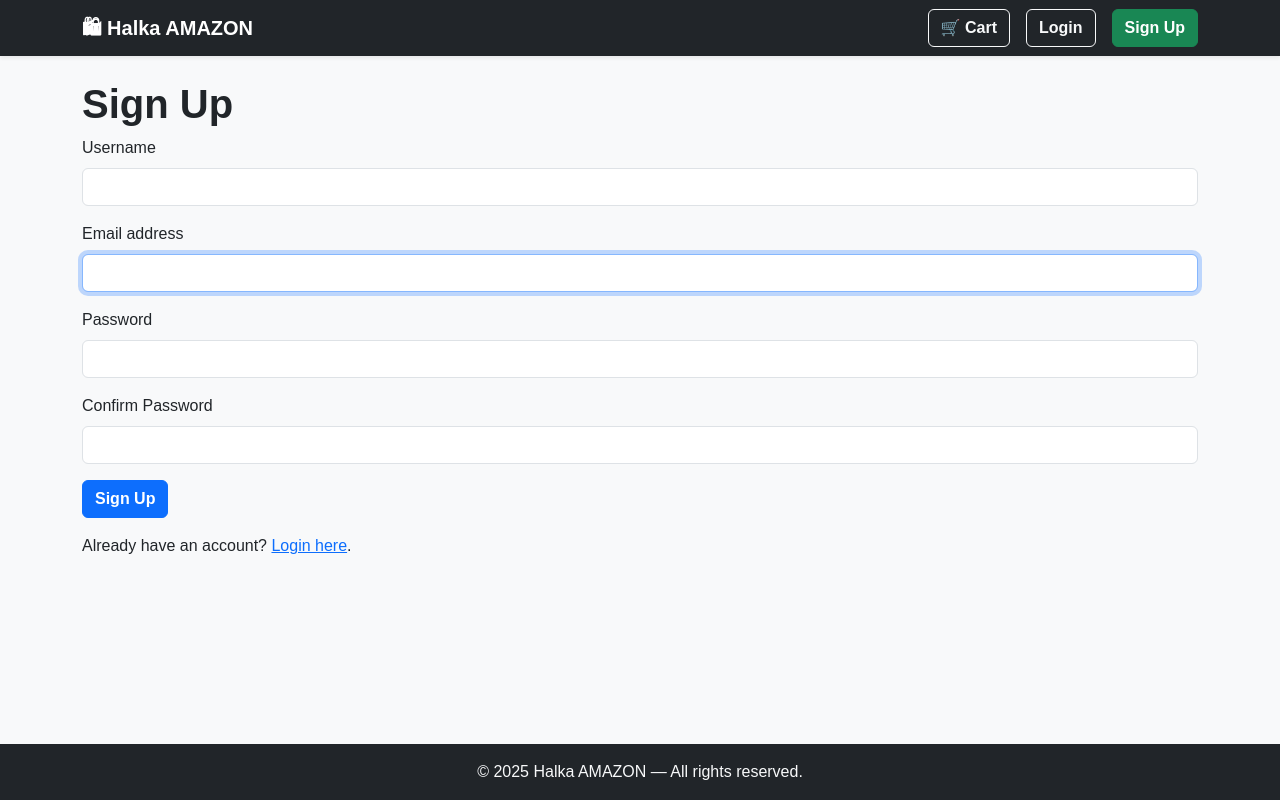
After one commit to valval001/project, a Flask app: page /signup in a window 1280 px wide. The commit adds this page. Run offline with Flask 3, Linux system fonts and the light colour scheme.

Commit message:
userlogin

```diff
--- a/app.py
+++ b/app.py
@@ -1,17 +1,41 @@
-from flask import Flask, render_template, request, redirect, url_for, session
+from flask import Flask, render_template, request, redirect, url_for, session, flash
 from flask_sqlalchemy import SQLAlchemy
+from flask_login import LoginManager, login_user, logout_user, login_required, current_user, UserMixin
+from werkzeug.security import generate_password_hash, check_password_hash
+import os
 
-import os
 app = Flask(__name__)
 app.secret_key = os.environ.get("FLASK_SECRET_KEY", "fallback-secret")
 
-# SQLAlchemy DB config
+# DB config (your Amazon RDS MySQL)
 app.config['SQLALCHEMY_DATABASE_URI'] = 'mysql+pymysql://admin:25258202Pr@database-1.cm14ws46qfvu.us-east-1.rds.amazonaws.com/product'
 app.config['SQLALCHEMY_TRACK_MODIFICATIONS'] = False
 
 db = SQLAlchemy(app)
 
-# Product model
+# Flask-Login setup
+login_manager = LoginManager()
+login_manager.init_app(app)
+login_manager.login_view = 'login'
+
+
+# Models
+
+class User(db.Model, UserMixin):
+    __tablename__ = 'users'
+    id = db.Column(db.Integer, primary_key=True)
+    email = db.Column(db.String(255), unique=True, nullable=False)
+    password_hash = db.Column(db.String(255), nullable=False)
+    created_at = db.Column(db.DateTime, server_default=db.func.now())
+    username = db.Column(db.String(150), unique=True, nullable=False)
+
+    def set_password(self, password):
+        self.password_hash = generate_password_hash(password)
+
+    def check_password(self, password):
+        return check_password_hash(self.password_hash, password)
+
+
 class Product(db.Model):
     __tablename__ = 'products'
     id = db.Column(db.Integer, primary_key=True)
@@ -20,63 +44,178 @@ class Product(db.Model):
     price = db.Column(db.Float)
     image_url = db.Column(db.String(255))
 
+
+class CartItem(db.Model):
+    __tablename__ = 'cart_items'
+    id = db.Column(db.Integer, primary_key=True)
+    user_id = db.Column(db.Integer, db.ForeignKey('users.id', ondelete='CASCADE'), nullable=False)
+    product_id = db.Column(db.Integer, db.ForeignKey('products.id', ondelete='CASCADE'), nullable=False)
+    quantity = db.Column(db.Integer, default=1, nullable=False)
+    added_at = db.Column(db.DateTime, server_default=db.func.now())
+
+    user = db.relationship('User', backref='cart_items')
+    product = db.relationship('Product')
+
+
+@login_manager.user_loader
+def load_user(user_id):
+    return User.query.get(int(user_id))
+
+
+# Helper to load user's cart from DB to session (cache)
+def load_cart_to_session():
+    if current_user.is_authenticated:
+        cart_items = CartItem.query.filter_by(user_id=current_user.id).all()
+        # Flatten product_ids in session cart as list, repeated by quantity
+        session['cart'] = []
+        for item in cart_items:
+            session['cart'].extend([item.product_id] * item.quantity)
+    else:
+        session['cart'] = []
+
+
+# Routes
+
 @app.route('/')
 def index():
     page = request.args.get('page', 1, type=int)
-    per_page = 2  # number of products per page
+    per_page = 3
 
     pagination = Product.query.paginate(page=page, per_page=per_page, error_out=False)
     products = pagination.items
+    return render_template("index.html", products=products, pagination=pagination)
 
-    return render_template("index.html", products=products, pagination=pagination)
+
 @app.route('/product/<int:product_id>')
 def product(product_id):
     product = Product.query.get_or_404(product_id)
     return render_template("product.html", product=product)
 
+
 @app.route('/add_to_cart/<int:product_id>')
+@login_required
 def add_to_cart(product_id):
-    cart = session.get('cart', [])
-    cart.append(product_id)
-    session['cart'] = cart
+    # Check if item already in cart DB
+    cart_item = CartItem.query.filter_by(user_id=current_user.id, product_id=product_id).first()
+    if cart_item:
+        cart_item.quantity += 1
+    else:
+        cart_item = CartItem(user_id=current_user.id, product_id=product_id, quantity=1)
+        db.session.add(cart_item)
+    db.session.commit()
+    load_cart_to_session()
     return redirect(request.referrer or url_for('index'))
 
+
 @app.route('/remove_from_cart/<int:product_id>')
+@login_required
 def remove_from_cart(product_id):
-    cart = session.get('cart', [])
-    if product_id in cart:
-        cart.remove(product_id)
-        session['cart'] = cart
+    cart_item = CartItem.query.filter_by(user_id=current_user.id, product_id=product_id).first()
+    if cart_item:
+        if cart_item.quantity > 1:
+            cart_item.quantity -= 1
+        else:
+            db.session.delete(cart_item)
+        db.session.commit()
+    load_cart_to_session()
     return redirect(url_for('cart'))
 
+
 @app.route('/cart')
+@login_required
 def cart():
-    cart = session.get('cart', [])
+    cart_items = CartItem.query.filter_by(user_id=current_user.id).all()
     items = []
     total = 0
-    for product_id in cart:
-        product = Product.query.get(product_id)
+    for item in cart_items:
+        product = item.product
         if product:
-            items.append(product)
-            total += product.price
+            items.append({'product': product, 'quantity': item.quantity})
+            total += product.price * item.quantity
     return render_template("cart.html", items=items, total=total)
 
+
 @app.route('/checkout', methods=['GET', 'POST'])
+@login_required
 def checkout():
-    cart = session.get('cart', [])
+    cart_items = CartItem.query.filter_by(user_id=current_user.id).all()
     items = []
     total = 0
-    for product_id in cart:
-        product = Product.query.get(product_id)
+    for item in cart_items:
+        product = item.product
         if product:
-            items.append(product)
-            total += product.price
+            items.append({'product': product, 'quantity': item.quantity})
+            total += product.price * item.quantity
 
     if request.method == 'POST':
-        session['cart'] = []
+        # Clear cart on checkout
+        CartItem.query.filter_by(user_id=current_user.id).delete()
+        db.session.commit()
+        load_cart_to_session()
         return render_template('thankyou.html')
 
     return render_template("checkout.html", items=items, total=total)
 
+
+@app.route('/login', methods=['GET', 'POST'])
+def login():
+    if current_user.is_authenticated:
+        return redirect(url_for('index'))
+
+    if request.method == 'POST':
+        email = request.form['email'].strip().lower()
+        password = request.form['password']
+
+        user = User.query.filter_by(email=email).first()
+        if user and user.check_password(password):
+            login_user(user)
+            load_cart_to_session()
+            flash("Logged in successfully.", "success")
+            return redirect(url_for('index'))
+        else:
+            flash("Invalid email or password.", "danger")
+
+    return render_template('login.html')
+
+
+@app.route("/signup", methods=["GET", "POST"])
+def signup():
+    if request.method == "POST":
+        username = request.form["username"]
+        email = request.form["email"]
+        password = request.form["password"]
+        confirm_password = request.form["confirm_password"]
+
+        if password != confirm_password:
+            flash("Passwords do not match", "danger")
+            return redirect(url_for("signup"))
+
+        if User.query.filter_by(username=username).first():
+            flash("Username already exists", "danger")
+            return redirect(url_for("signup"))
+
+        if User.query.filter_by(email=email).first():
+            flash("Email already exists", "danger")
+            return redirect(url_for("signup"))
+
+        user = User(username=username, email=email)
+        user.set_password(password)
+        db.session.add(user)
+        db.session.commit()
+        flash("Account created! Please log in.", "success")
+        return redirect(url_for("login"))
+
+    return render_template("signup.html")
+
+
+@app.route('/logout')
+@login_required
+def logout():
+    logout_user()
+    session.pop('cart', None)
+    flash("You have been logged out.", "info")
+    return redirect(url_for('index'))
+
+
 if __name__ == '__main__':
     app.run(host='0.0.0.0', port=5000, debug=True)
--- a/requirements.txt
+++ b/requirements.txt
@@ -12,3 +12,4 @@ pymysql
 python-dotenv
 pytest
 pytest-mock
+flask-login
--- a/static/style.css
+++ b/static/style.css
@@ -1,39 +1,142 @@
+/* Fonts & colors */
 body {
-    background-color: #f8f9fa;
-    font-family: 'Segoe UI', Tahoma, Geneva, Verdana, sans-serif;
+  font-family: 'Poppins', sans-serif;
+  background-color: #f8f9fa;
+  color: #212529;
+  min-height: 100vh;
+  display: flex;
+  flex-direction: column;
 }
 
-.product-card {
-    transition: transform 0.3s ease-in-out, box-shadow 0.3s ease-in-out;
+h1, h5 {
+  font-weight: 600;
 }
 
-.product-card:hover {
-    transform: scale(1.05);
-    box-shadow: 0 12px 24px rgba(0, 0, 0, 0.15);
+/* Navbar */
+.navbar-primary {
+  background-color: #0d6efd !important;
 }
 
-.navbar-brand {
-    font-weight: 700;
+.navbar-primary .navbar-brand,
+.navbar-primary .nav-link,
+.navbar-primary .btn-outline-light {
+  color: white !important;
+  font-weight: 600;
 }
 
+.navbar-primary .nav-link:hover,
+.navbar-primary .btn-outline-light:hover {
+  color: #cce5ff !important;
+}
+
+/* Cards */
+.card {
+  box-shadow: 0 4px 12px rgba(0,0,0,0.1);
+  border-radius: 10px;
+  transition: transform 0.3s ease, box-shadow 0.3s ease;
+  overflow: hidden;
+}
+
+.card:hover {
+  transform: translateY(-5px);
+  box-shadow: 0 12px 25px rgba(0,0,0,0.15);
+}
+
+.card-img-top {
+  width: 100%;
+  max-height: 220px;
+  object-fit: contain;
+  padding: 10px;
+  background-color: #fff;
+}
+
+/* Cart images */
+.cart-img {
+  width: 80px;
+  height: 80px;
+  object-fit: contain;
+  background-color: #fff;
+  padding: 5px;
+  border-radius: 8px;
+}
+
+/* Buttons */
+.btn-primary {
+  background-color: #0d6efd;
+  border-color: #0d6efd;
+  font-weight: 600;
+  transition: all 0.3s ease;
+  border-radius: 6px;
+}
+
+.btn-primary:hover {
+  background-color: #0a58ca;
+  border-color: #0a58ca;
+  transform: scale(1.05);
+  box-shadow: 0 6px 15px rgba(13, 110, 253, 0.5);
+}
+
+.btn-success {
+  background-color: #198754;
+  border-color: #198754;
+  font-weight: 600;
+  border-radius: 6px;
+  transition: all 0.3s ease;
+}
+
+.btn-success:hover {
+  background-color: #146c43;
+  border-color: #146c43;
+  transform: scale(1.05);
+  box-shadow: 0 6px 15px rgba(25, 135, 84, 0.5);
+}
+
+/* Improve pagination styling */
+.pagination .page-link {
+  border-radius: 8px;
+  transition: background-color 0.3s;
+}
+
+.pagination .page-link:hover {
+  background-color: #e9ecef;
+}
+
+/* Align buttons and badge */
+.btn-outline-light.position-relative {
+  display: flex;
+  align-items: center;
+  gap: 6px;
+}
+
+/* Footer */
 footer {
-    margin-top: 50px;
-    font-size: 0.9rem;
+  margin-top: auto;
 }
-.pagination {
-    text-align: center;
-    margin-top: 30px;
+
+/* Responsive */
+@media (max-width: 768px) {
+  .card-img-top {
+    max-height: 180px;
+  }
+
+  .cart-img {
+    width: 65px;
+    height: 65px;
+  }
 }
-.pagination a {
-    display: inline-block;
-    padding: 10px 15px;
-    margin: 0 5px;
-    text-decoration: none;
-    border: 1px solid #ccc;
-    color: #333;
+
+@media (max-width: 480px) {
+  .card-img-top {
+    max-height: 150px;
+  }
+
+  .cart-img {
+    width: 60px;
+    height: 60px;
+  }
 }
-.pagination a.active {
-    background-color: #007BFF;
-    color: white;
-    border-color: #007BFF;
+
+.navbar .btn {
+  margin-left: 8px;
+  font-weight: 600;
 }
--- a/templates/base.html
+++ b/templates/base.html
@@ -24,23 +24,49 @@
         </button>
         <div class="collapse navbar-collapse justify-content-end" id="navbarNav">
             <ul class="navbar-nav align-items-center">
-                    <li class="nav-item">
-                        <a href="{{ url_for('cart') }}" class="btn btn-outline-light position-relative nav-link px-3">
+                <li class="nav-item me-2">
+                    <a href="{{ url_for('cart') }}" class="btn btn-outline-light position-relative">
                         🛒 Cart
                         {% if session.cart %}
-                            <span
-                                class="position-absolute top-0 start-100 translate-middle badge rounded-pill bg-danger"
-                                >{{ session.cart|length }}</span
-                            >
+                        <span class="position-absolute top-0 start-100 translate-middle badge rounded-pill bg-danger">
+                            {{ session.cart|length }}
+                        </span>
                         {% endif %}
                     </a>
                 </li>
+
+                {% if current_user.is_authenticated %}
+                <li class="nav-item me-2">
+                    <span class="text-light me-2">👤 {{ current_user.username }}</span>
+                </li>
+                <li class="nav-item">
+                    <a href="{{ url_for('logout') }}" class="btn btn-danger">Logout</a>
+                </li>
+                {% else %}
+                <li class="nav-item me-2">
+                    <a href="{{ url_for('login') }}" class="btn btn-outline-light">Login</a>
+                </li>
+                <li class="nav-item">
+                    <a href="{{ url_for('signup') }}" class="btn btn-success">Sign Up</a>
+                </li>
+                {% endif %}
             </ul>
         </div>
     </div>
 </nav>
 
 <main class="container py-4">
+    {% with messages = get_flashed_messages(with_categories=true) %}
+        {% if messages %}
+            {% for category, message in messages %}
+                <div class="alert alert-{{ category }} alert-dismissible fade show" role="alert">
+                    {{ message }}
+                    <button type="button" class="btn-close" data-bs-dismiss="alert" aria-label="Close"></button>
+                </div>
+            {% endfor %}
+        {% endif %}
+    {% endwith %}
+
     {% block content %}{% endblock %}
 </main>
 
--- /dev/null
+++ b/templates/signup.html
@@ -0,0 +1,26 @@
+{% extends "base.html" %}
+{% block content %}
+<h1>Sign Up</h1>
+<form method="POST">
+    <div class="mb-3">
+        <label for="username" class="form-label">Username</label>
+        <input type="text" class="form-control" id="username" name="username" required />
+    </div>
+    <div class="mb-3">
+        <label for="email" class="form-label">Email address</label>
+        <input type="email" class="form-control" id="email" name="email" required autofocus />
+    </div>
+    <div class="mb-3">
+        <label for="password" class="form-label">Password</label>
+        <input type="password" class="form-control" id="password" name="password" required />
+    </div>
+    <div class="mb-3">
+        <label for="confirm_password" class="form-label">Confirm Password</label>
+        <input type="password" class="form-control" id="confirm_password" name="confirm_password" required />
+    </div>
+    <button type="submit" class="btn btn-primary">Sign Up</button>
+</form>
+<p class="mt-3">
+    Already have an account? <a href="{{ url_for('login') }}">Login here</a>.
+</p>
+{% endblock %}
```
Also changed, not shown: templates/cart.html (+19 -25 lines), templates/checkout.html (+38 -72 lines), templates/index.html (+12 -27 lines), templates/login.html (added, +18 -0 lines). Lines whose indentation alone changed are shown as unchanged.
